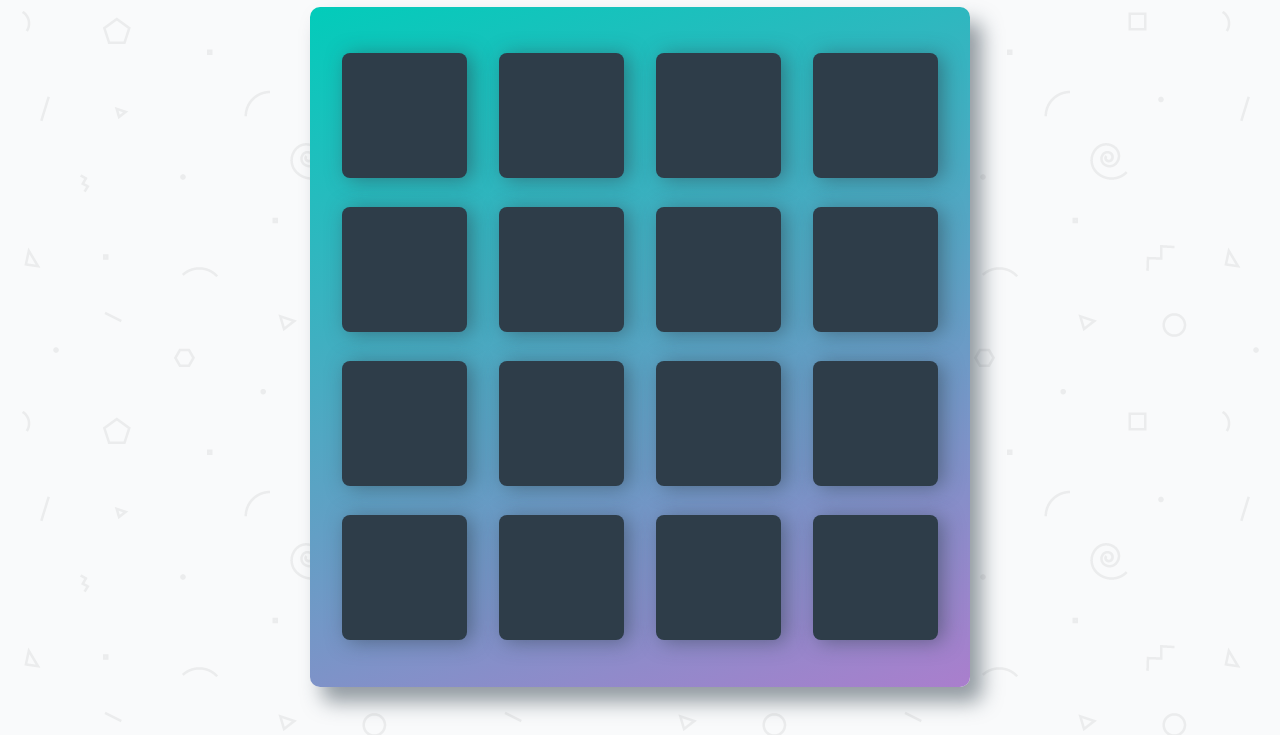
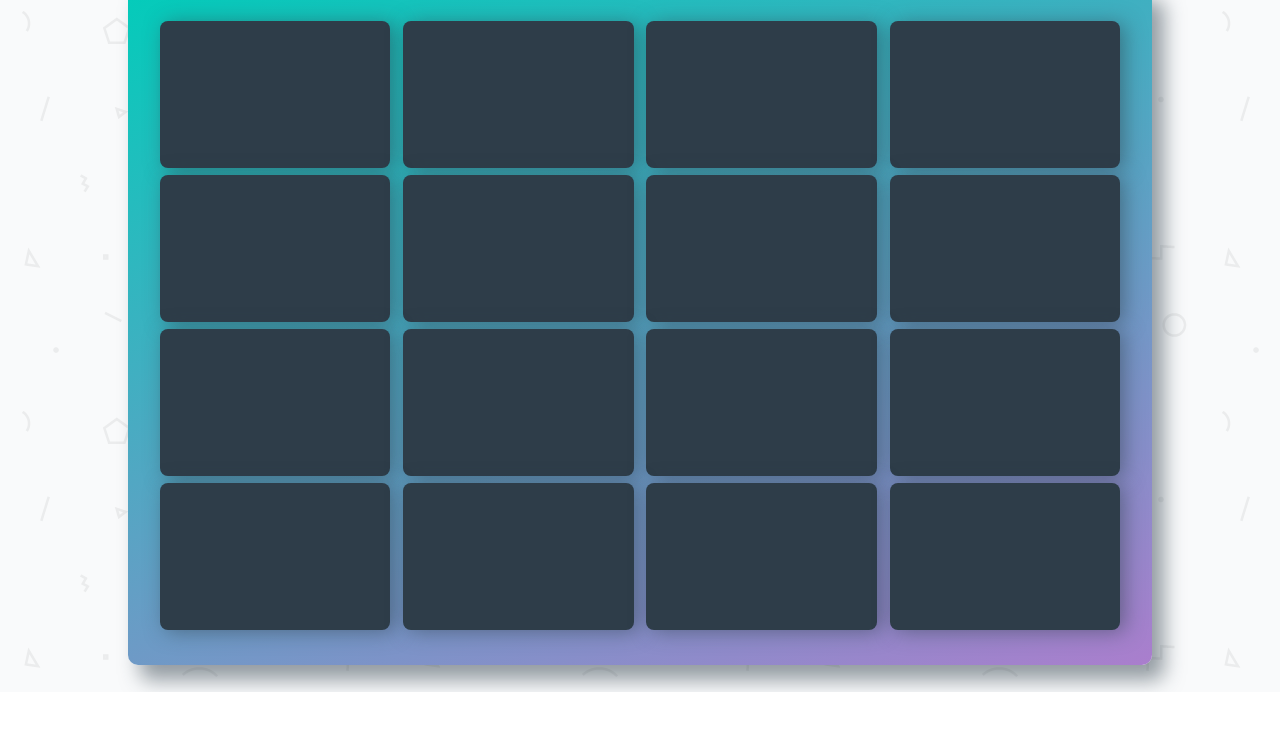
Before and after one commit to Rayjy02087898/memory-game_zh, a plain HTML site: page index.html in a window 1280 px wide. Shown: the part 108-843 px from the top of the page. After the commit the page ends 800 px from the top, so only its background shows below. Drawn offline with Linux system fonts and the light colour scheme; a web font is replaced by a local one.

Commit message:
add css media 600

```diff
--- a/css/app.css
+++ b/css/app.css
@@ -110,3 +110,21 @@ h1 {
     float: right;
     cursor: pointer;
 }
+
+/*
+ * 响应
+ */
+@media screen and (min-width: 600px) {
+    .container {
+        width: 100%;
+        height: 100%;
+    }
+    .deck {
+        width: 80%;
+        height: 100%;
+    }
+    .deck .card {
+        width: 24%;
+        height: 24%;
+    }
+}
```
